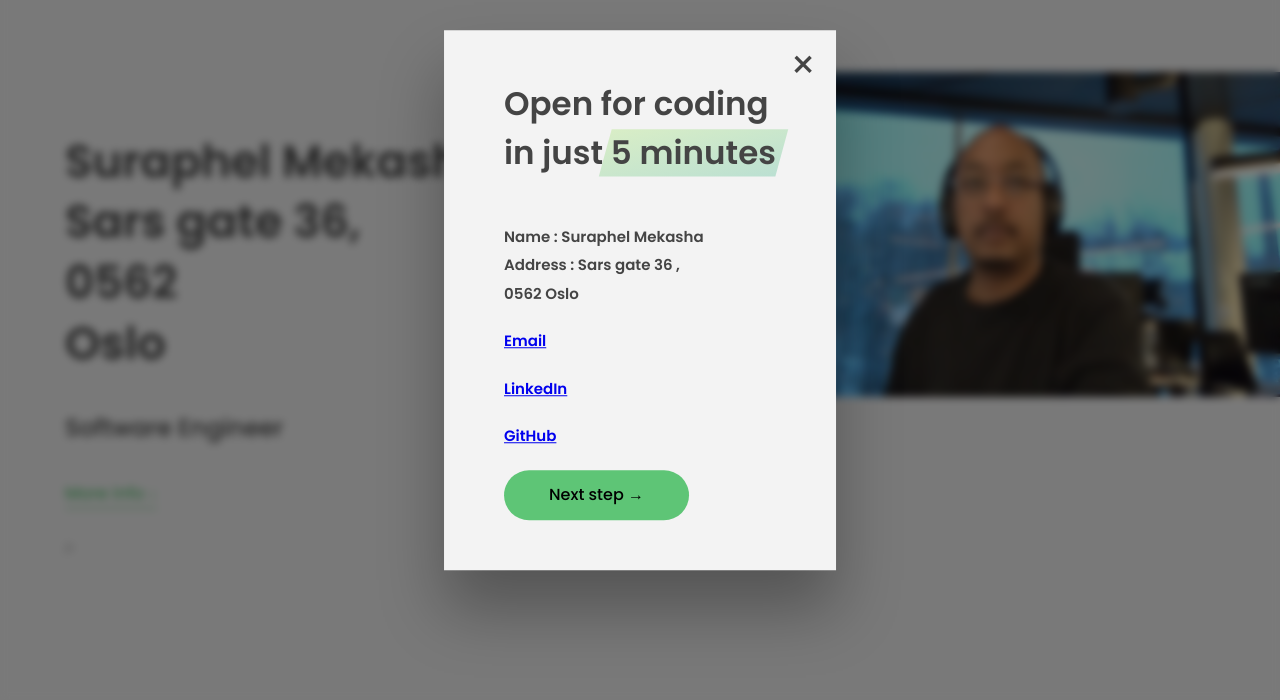
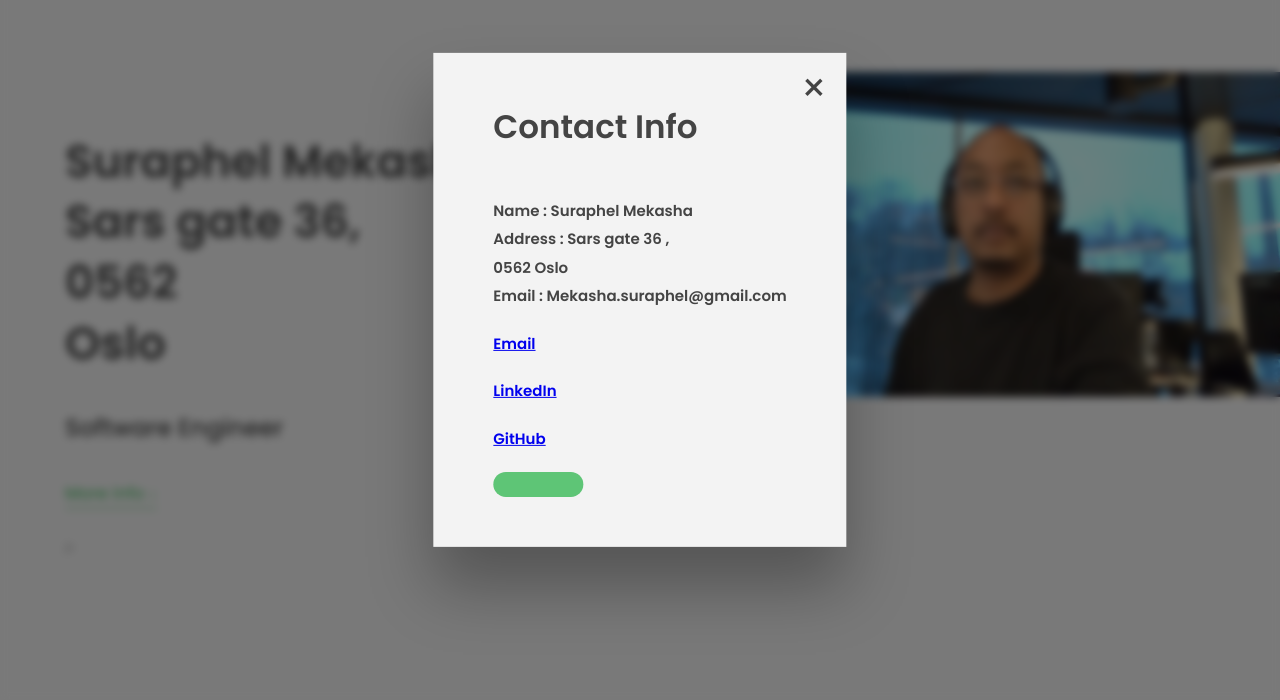
Before and after one commit to suraphel/CV, a plain HTML site: page index.html in a window 1280 px wide. Both pictures are taken after a click on the link "Contact Me!". Shown: the part 100-800 px from the top of the page. Drawn offline with Linux system fonts and the light colour scheme.

```diff
--- a/index.html
+++ b/index.html
@@ -409,8 +409,8 @@
     <div class="modal hidden">
       <button class="btn--close-modal">&times;</button>
       <h2 class="modal__header">
-        Open for coding <br />
-        in just <span class="highlight">5 minutes</span>
+       Contact Info <br />
+       </span>
       </h2>
       <!-- <form class="modal__form"> -->
         <!-- <label>First Name :</label>
@@ -420,7 +420,7 @@
         <label>Email Address</label>
         <input type="email" /> -->
 
-        <h2> Name : Suraphel Mekasha  <br /> Address : Sars gate 36 ,  <br />0562 Oslo </h2>
+        <h2> Name : Suraphel Mekasha  <br /> Address : Sars gate 36 ,  <br />0562 Oslo <br /> Email : Mekasha.suraphel@gmail.com</h2>
         <br />
         <h2>
         <p><a href="mailto:Mekasha.suraphel@gmail.com">Email</a></p>
@@ -432,7 +432,7 @@
         <br />
        <!-- <h2><a href="https://suraphel.netlify.app" >  Sample site : Receipes  </a></h2>   -->
        <!-- <h2><a href="https://ethclothing.netlify.app/" > Sample site:  Online shop  </a></h2>         -->
-        <button class="btn">Next step &rarr;</button>
+        <button class="btn"></button>
       </form>
     </div>
     <div class="overlay hidden"></div>
```
